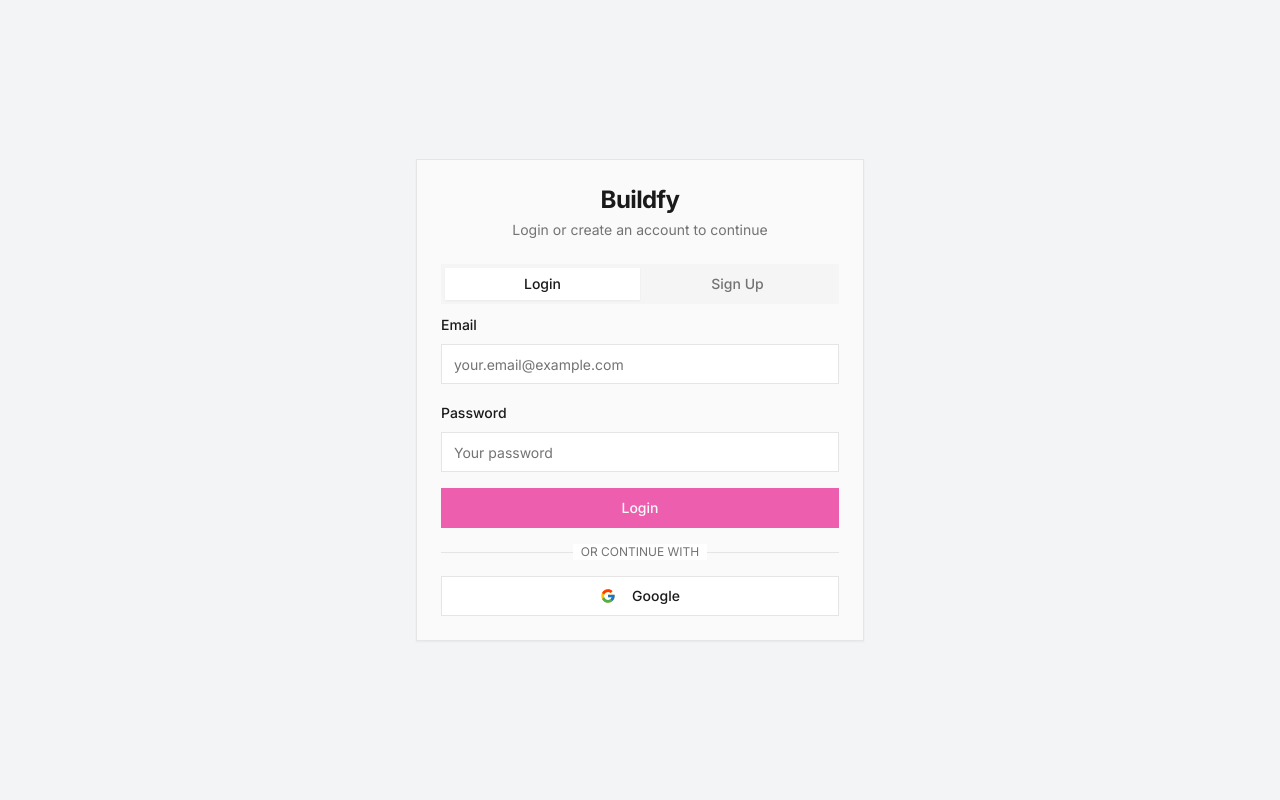
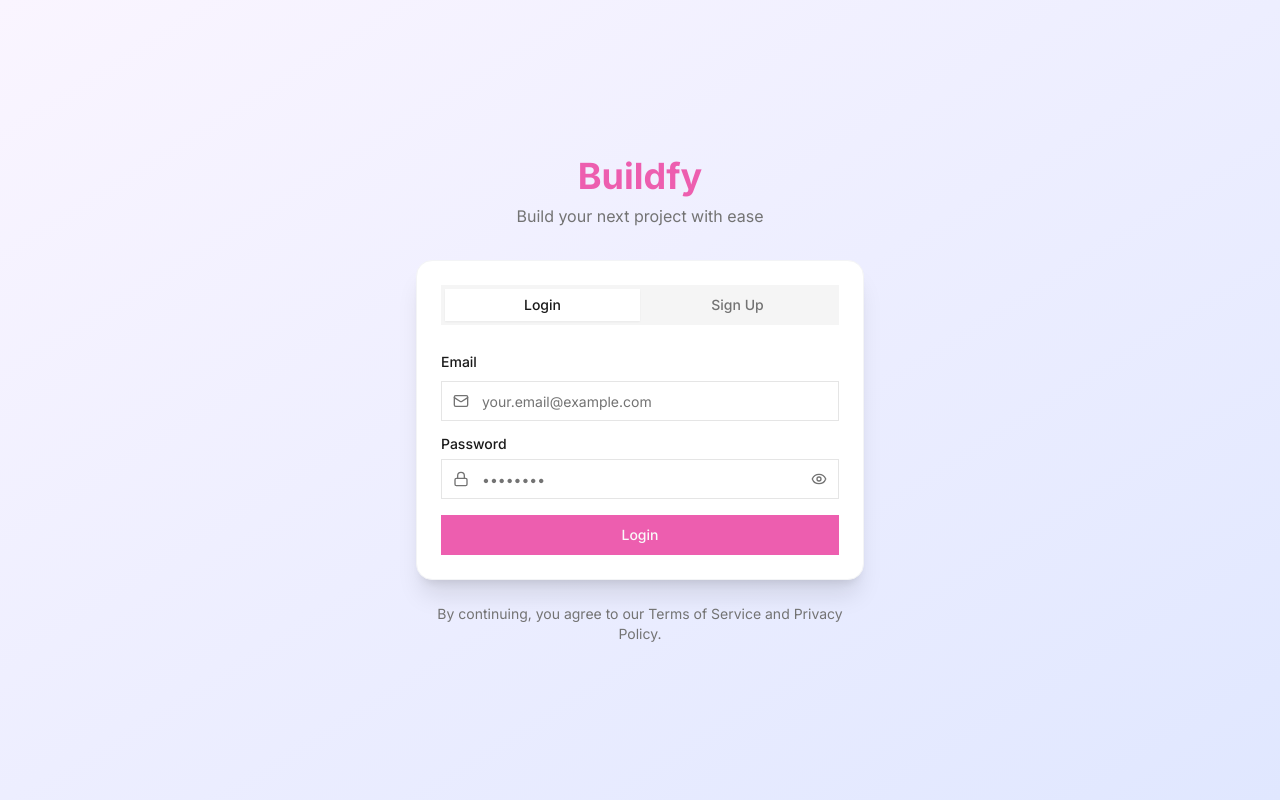
Before and after one commit to droppybuilder/Buildify2.0, a React (Vite) app: page /auth in a window 1280 px wide. Built offline with nearby package versions, Linux system fonts and the light colour scheme.

Commit message:
Refactor authentication page
Remove Google Auth and rebuild the login and signup page from scratch, improving the UI.

```diff
--- a/src/components/Auth/AuthPage.tsx
+++ b/src/components/Auth/AuthPage.tsx
@@ -1,20 +1,19 @@
 
 import { useState, useEffect } from 'react';
 import { useNavigate } from 'react-router-dom';
+import { supabase } from '@/integrations/supabase/client';
+import { toast } from 'sonner';
+import { Input } from '@/components/ui/input';
 import { Button } from '@/components/ui/button';
-import { Card, CardContent, CardDescription, CardFooter, CardHeader, CardTitle } from '@/components/ui/card';
-import { Input } from '@/components/ui/input';
 import { Label } from '@/components/ui/label';
 import { Tabs, TabsContent, TabsList, TabsTrigger } from '@/components/ui/tabs';
-import { toast } from 'sonner';
-import { supabase } from '@/integrations/supabase/client';
-import { FcGoogle } from 'react-icons/fc';
-import { DirectionProvider } from '@radix-ui/react-direction';
+import { Eye, EyeOff, Mail, Lock, User } from 'lucide-react';
 
 export default function AuthPage() {
   const [email, setEmail] = useState('');
   const [password, setPassword] = useState('');
   const [loading, setLoading] = useState(false);
+  const [showPassword, setShowPassword] = useState(false);
   const navigate = useNavigate();
 
   useEffect(() => {
@@ -45,7 +44,6 @@ export default function AuthPage() {
       email,
       password,
       options: {
-        // Using the full URL structure for consistent behavior
         emailRedirectTo: `${window.location.origin}/auth`
       }
     });
@@ -79,143 +77,137 @@ export default function AuthPage() {
     }
   };
 
-  const handleGoogleSignIn = async () => {
-    setLoading(true);
-    console.log('Starting Google auth...');
-
-    const { error, data } = await supabase.auth.signInWithOAuth({
-      provider: 'google',
-      options: {
-        redirectTo: `${window.location.origin}/auth`,
-        queryParams: {
-          access_type: 'offline',
-          prompt: 'consent'
-        }
-      }
-    });
-
-    setLoading(false);
-
-    if (error) {
-      console.error('Google auth error:', error);
-      toast.error(`Google auth error: ${error.message}`);
-    } else {
-      console.log('Google auth started successfully', data);
-    }
+  const togglePasswordVisibility = () => {
+    setShowPassword(!showPassword);
   };
 
   return (
-    <div className="flex items-center justify-center min-h-screen bg-gray-100">
-      <Card className="w-full max-w-md">
-        <CardHeader className="space-y-1">
-          <CardTitle className="text-2xl font-bold text-center">Buildfy</CardTitle>
-          <CardDescription className="text-center">
-            Login or create an account to continue
-          </CardDescription>
-        </CardHeader>
-        <CardContent>
-          <DirectionProvider dir="ltr">
+    <div className="min-h-screen flex items-center justify-center bg-gradient-to-br from-purple-50 to-indigo-100 p-4">
+      <div className="w-full max-w-md">
+        <div className="mb-8 text-center">
+          <h1 className="text-4xl font-bold text-primary mb-2">Buildfy</h1>
+          <p className="text-muted-foreground">Build your next project with ease</p>
+        </div>
+
+        <div className="bg-white rounded-2xl shadow-xl overflow-hidden border border-gray-100">
           <Tabs defaultValue="login" className="w-full">
-              <TabsList className="grid w-full grid-cols-2">
-                <TabsTrigger value="login">Login</TabsTrigger>
-                <TabsTrigger value="signup">Sign Up</TabsTrigger>
+            <div className="px-6 pt-6">
+              <TabsList className="grid w-full grid-cols-2 mb-4">
+                <TabsTrigger value="login" className="text-sm">Login</TabsTrigger>
+                <TabsTrigger value="signup" className="text-sm">Sign Up</TabsTrigger>
               </TabsList>
-              <TabsContent value="login">
+            </div>
+
+            <TabsContent value="login" className="p-6 pt-2">
               <form onSubmit={handleSignIn} className="space-y-4">
                 <div className="space-y-2">
-                    <Label htmlFor="email">Email</Label>
+                  <Label htmlFor="email-login">Email</Label>
+                  <div className="relative">
+                    <Mail className="absolute left-3 top-1/2 -translate-y-1/2 h-4 w-4 text-muted-foreground" />
                     <Input
-                      id="email"
+                      id="email-login"
                       type="email"
                       placeholder="your.email@example.com"
                       value={email}
                       onChange={(e) => setEmail(e.target.value)}
+                      className="pl-10"
                       required
                     />
                   </div>
+                </div>
                 <div className="space-y-2">
-                    <Label htmlFor="password">Password</Label>
+                  <div className="flex justify-between items-center">
+                    <Label htmlFor="password-login">Password</Label>
+                  </div>
+                  <div className="relative">
+                    <Lock className="absolute left-3 top-1/2 -translate-y-1/2 h-4 w-4 text-muted-foreground" />
                     <Input
-                      id="password"
-                      type="password"
-                      placeholder="Your password"
+                      id="password-login"
+                      type={showPassword ? "text" : "password"}
+                      placeholder="••••••••"
                       value={password}
                       onChange={(e) => setPassword(e.target.value)}
+                      className="pl-10 pr-10"
                       required
                     />
+                    <button
+                      type="button"
+                      onClick={togglePasswordVisibility}
+                      className="absolute right-3 top-1/2 -translate-y-1/2"
+                      aria-label={showPassword ? "Hide password" : "Show password"}
+                    >
+                      {showPassword ? (
+                        <EyeOff className="h-4 w-4 text-muted-foreground" />
+                      ) : (
+                        <Eye className="h-4 w-4 text-muted-foreground" />
+                      )}
+                    </button>
+                  </div>
                 </div>
                 <Button type="submit" className="w-full" disabled={loading}>
                   {loading ? 'Logging in...' : 'Login'}
                 </Button>
               </form>
-                <div className="relative my-4">
-                  <div className="absolute inset-0 flex items-center">
-                    <span className="w-full border-t" />
-                  </div>
-                  <div className="relative flex justify-center text-xs uppercase">
-                    <span className="bg-white px-2 text-muted-foreground">Or continue with</span>
-                  </div>
-                </div>
-                <Button
-                  variant="outline"
-                  onClick={handleGoogleSignIn}
-                  className="w-full"
-                  disabled={loading}
-                >
-                  <FcGoogle className="mr-2 h-5 w-5" />
-                  Google
-                </Button>
             </TabsContent>
-              <TabsContent value="signup">
+
+            <TabsContent value="signup" className="p-6 pt-2">
               <form onSubmit={handleSignUp} className="space-y-4">
                 <div className="space-y-2">
-                    <Label htmlFor="email">Email</Label>
+                  <Label htmlFor="email-signup">Email</Label>
+                  <div className="relative">
+                    <Mail className="absolute left-3 top-1/2 -translate-y-1/2 h-4 w-4 text-muted-foreground" />
                     <Input
-                      id="email"
+                      id="email-signup"
                       type="email"
                       placeholder="your.email@example.com"
                       value={email}
                       onChange={(e) => setEmail(e.target.value)}
+                      className="pl-10"
                       required
                     />
                   </div>
+                </div>
                 <div className="space-y-2">
-                    <Label htmlFor="password">Password</Label>
+                  <Label htmlFor="password-signup">Password</Label>
+                  <div className="relative">
+                    <Lock className="absolute left-3 top-1/2 -translate-y-1/2 h-4 w-4 text-muted-foreground" />
                     <Input
-                      id="password"
-                      type="password"
-                      placeholder="Create a password"
+                      id="password-signup"
+                      type={showPassword ? "text" : "password"}
+                      placeholder="Create a strong password"
                       value={password}
                       onChange={(e) => setPassword(e.target.value)}
+                      className="pl-10 pr-10"
                       required
                     />
+                    <button
+                      type="button"
+                      onClick={togglePasswordVisibility}
+                      className="absolute right-3 top-1/2 -translate-y-1/2"
+                      aria-label={showPassword ? "Hide password" : "Show password"}
+                    >
+                      {showPassword ? (
+                        <EyeOff className="h-4 w-4 text-muted-foreground" />
+                      ) : (
+                        <Eye className="h-4 w-4 text-muted-foreground" />
+                      )}
+                    </button>
+                  </div>
                 </div>
                 <Button type="submit" className="w-full" disabled={loading}>
                   {loading ? 'Creating account...' : 'Create account'}
                 </Button>
               </form>
-                <div className="relative my-4">
-                  <div className="absolute inset-0 flex items-center">
-                    <span className="w-full border-t" />
+            </TabsContent>
+          </Tabs>
         </div>
-                  <div className="relative flex justify-center text-xs uppercase">
-                    <span className="bg-white px-2 text-muted-foreground">Or continue with</span>
+
+        <div className="mt-6 text-center">
+          <p className="text-sm text-muted-foreground">
+            By continuing, you agree to our Terms of Service and Privacy Policy.
+          </p>
         </div>
       </div>
-                <Button
-                  variant="outline"
-                  onClick={handleGoogleSignIn}
-                  className="w-full"
-                  disabled={loading}
-                >
-                  <FcGoogle className="mr-2 h-5 w-5" />
-                  Google
-                </Button>
-              </TabsContent>
-            </Tabs>
-          </DirectionProvider>
-        </CardContent>
-      </Card>
     </div>
   );
 }
--- a/src/contexts/AuthContext.tsx
+++ b/src/contexts/AuthContext.tsx
@@ -25,7 +25,7 @@ export const AuthProvider = ({ children }: { children: ReactNode }) => {
     const setup = async () => {
       setLoading(true);
 
-      // Set up auth state listener
+      // Set up auth state listener first
       const { data: { subscription: authSubscription } } = supabase.auth.onAuthStateChange(
         (event, currentSession) => {
           setSession(currentSession);
@@ -33,7 +33,7 @@ export const AuthProvider = ({ children }: { children: ReactNode }) => {
         }
       );
 
-      // Get current session
+      // Then get current session
       const { data: { session: currentSession } } = await supabase.auth.getSession();
       setSession(currentSession);
       setUser(currentSession?.user ?? null);
```
Also changed, not shown: 1 other file (tests, documents, lock files or other folders). Lines whose indentation alone changed are shown as unchanged.
